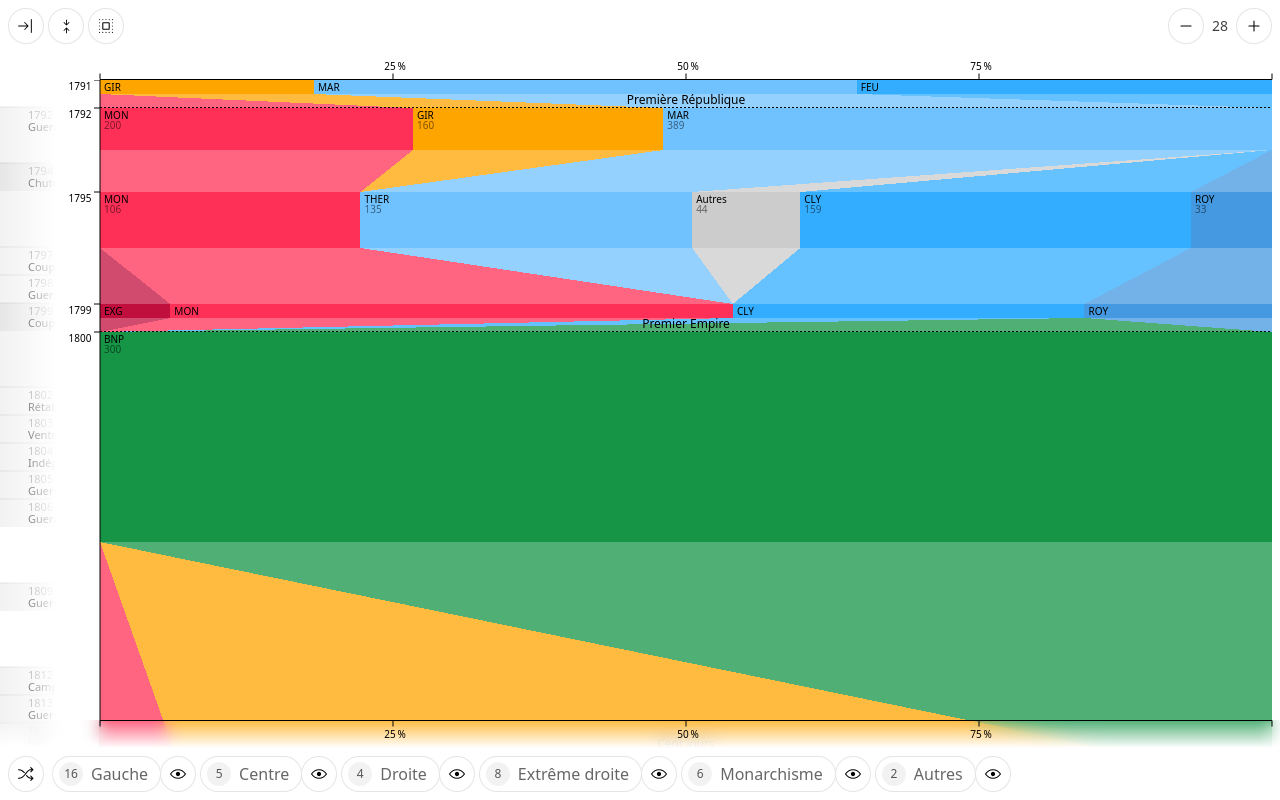
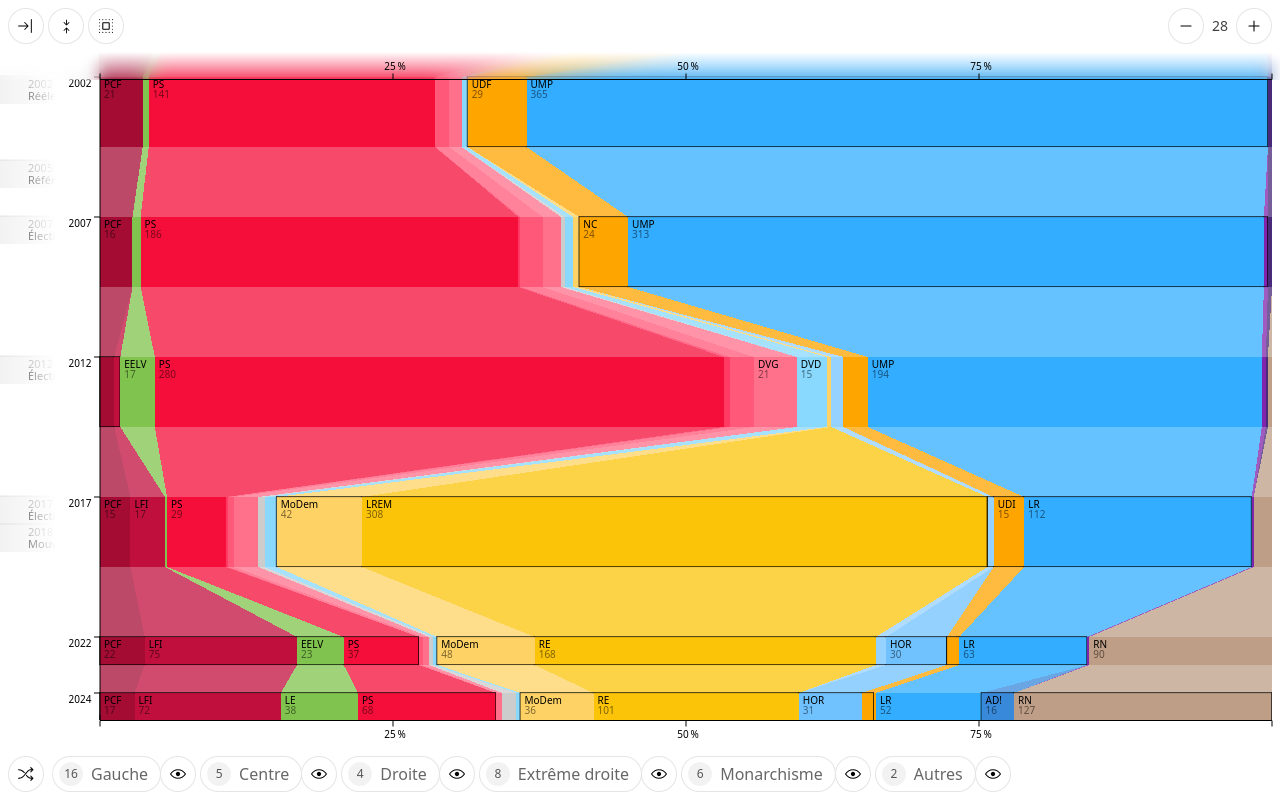
Before and after one commit to ledouxm/legislatures, a Next.js app: page / in a window 1280 px wide. Built offline with nearby package versions, Linux system fonts and the light colour scheme.

Commit message:
feat(chart): start at the bottom of the chart

```diff
--- a/components/appUi/main.tsx
+++ b/components/appUi/main.tsx
@@ -1,6 +1,6 @@
 "use client";
 
-import EntityDetails from "./entityDetails"
+import EntityDetails from "./entityDetails";
 
 import Chart from "../chart/chart";
 import { CurrentType } from "../../types/current";
@@ -8,6 +8,7 @@
 import { RepublicType } from "../../types/republic";
 import { TooltipProvider } from "../utils/tooltipContext";
 import { useDetailsContext } from "../utils/detailsContext";
+import { useEffect, useRef, useState } from "react";
 
 type Props = {
   republics: RepublicType[];
@@ -15,18 +16,37 @@
   events: EventType[];
   eventsVisibility: boolean;
   referenceSize: number;
-}
+};
 
-
-export default function Main({republics, currents, events, eventsVisibility, referenceSize}: Props) {
+export default function Main({
+  republics,
+  currents,
+  events,
+  eventsVisibility,
+  referenceSize
+}: Props) {
   const { detailsContent } = useDetailsContext();
   const selectedEntity = detailsContent?.entity;
 
+  // Set the scroll position to the bottom on first render
+  const scrollRef = useRef<HTMLDivElement>(null);
+  const [hasScrolled, setHasScrolled] = useState(false);
+
+  useEffect(() => {
+    if (!hasScrolled && scrollRef.current) {
+      if (scrollRef.current.scrollHeight > scrollRef.current.clientHeight) {
+        scrollRef.current.scrollTop = scrollRef.current.scrollHeight;
+        setHasScrolled(true);
+      }
+    }
+  }, [hasScrolled, scrollRef, republics]);
+
   return (
-        <main
-            className="relative w-full max-w-screen-3xl mx-auto h-[calc(100dvh-6.5rem)]"
+    <main className="relative w-full max-w-screen-3xl mx-auto h-[calc(100dvh-6.5rem)]">
+      <div
+        ref={scrollRef}
+        className="w-full h-full overflow-y-scroll no-scrollbar overscroll-none"
       >
-            <div className="w-full h-full overflow-y-scroll no-scrollbar overscroll-none">
         {/* Chart */}
         {republics && currents && events && (
           <TooltipProvider>
@@ -40,10 +60,8 @@
           </TooltipProvider>
         )}
 
-                {selectedEntity && (
-                    <EntityDetails/>
-                )}
+        {selectedEntity && <EntityDetails />}
       </div>
     </main>
-    )
+  );
 }
```
Lines whose indentation alone changed are shown as unchanged.
